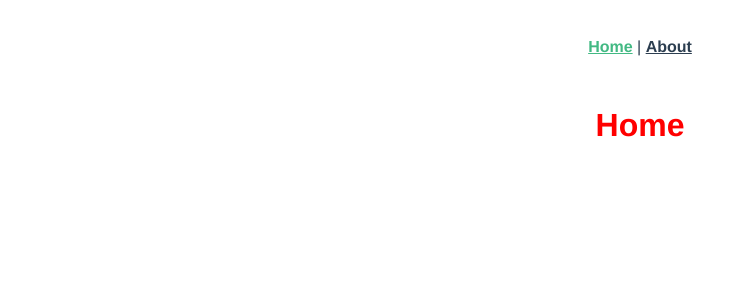
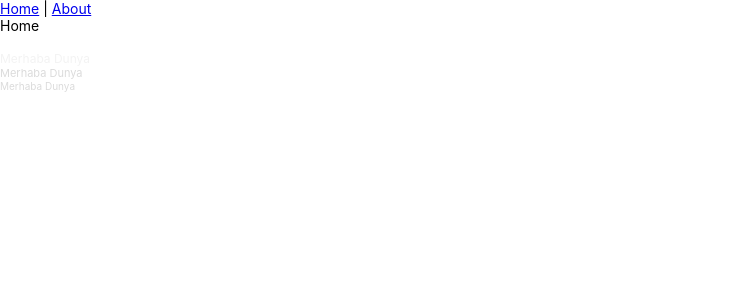
Before and after one commit to yeyisan/instagram-clone-vue, a Vue app: page / in a window 1280 px wide. Shown: the top 300 px of the page, without its empty margins (0-755 px from the left). Built offline with nearby package versions, Linux system fonts and the light colour scheme.

Commit message:
Use first component to testing typography

```diff
--- a/src/App.vue
+++ b/src/App.vue
@@ -8,25 +8,4 @@
   </div>
 </template>
 
-<style>
-#app {
-  font-family: Avenir, Helvetica, Arial, sans-serif;
-  -webkit-font-smoothing: antialiased;
-  -moz-osx-font-smoothing: grayscale;
-  text-align: center;
-  color: #2c3e50;
-}
-
-#nav {
-  padding: 30px;
-}
-
-#nav a {
-  font-weight: bold;
-  color: #2c3e50;
-}
-
-#nav a.router-link-exact-active {
-  color: #42b983;
-}
-</style>
+<style></style>
--- a/src/main.js
+++ b/src/main.js
@@ -3,6 +3,7 @@ import App from './App.vue'
 import './registerServiceWorker'
 import router from './router'
 import store from './store'
+import './styles/app.css'
 
 Vue.config.productionTip = false
 
--- a/src/views/Home.vue
+++ b/src/views/Home.vue
@@ -1,20 +1,35 @@
 <template>
   <div class="home">
     <h1>Home</h1>
+    <CustomText class="a1" tag="p">Merhaba Dunya</CustomText>
+    <CustomText class="a2" tag="p" size="small">Merhaba Dunya</CustomText>
+    <CustomText class="a3" tag="p" size="xsmall">Merhaba Dunya</CustomText>
+    <CustomText class="a4" tag="p" size="xxsmall">Merhaba Dunya</CustomText>
   </div>
 </template>
 
 <script>
+import CustomText from '@/components/CustomText'
+
 export default {
-  name: 'Home'
+  name: 'Home',
+  components: {
+    CustomText
+  }
 }
 </script>
 
-<style>
-h1 {
-  color: red;
-  @media (--t) {
-    color: blue;
-  }
+<style scoped>
+.a1 {
+  color: rgb(var(--a72));
+}
+.a2 {
+  color: rgb(var(--a97));
+}
+.a3 {
+  color: rgb(var(--b6a));
+}
+.a4 {
+  color: rgb(var(--b38));
 }
 </style>
```
